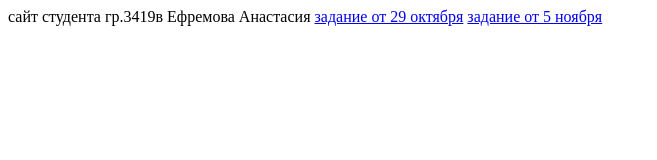
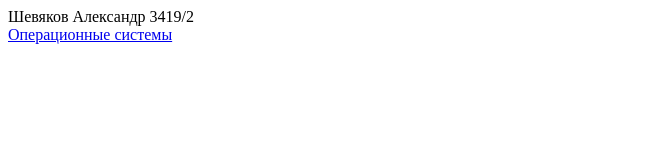
Before and after one commit to ginest24/Amayanama.github.io, a plain HTML site: page index.html in a window 1280 px wide. Shown: the whole page, without its empty margins (0-657 px from the left). Drawn offline with Linux system fonts and the light colour scheme.

Commit message:
Add files via upload

```diff
--- a/index.html
+++ b/index.html
@@ -1,13 +1,13 @@
-<html>
-  <head>
-  </head>
-    <body>
-      сайт студента гр.3419в Ефремова Анастасия
-      <a href='25oct24.html>задание от 25 октября</a>
-      <a href='29oct24.html>задание от 29 октября</a>
-      <a href='01nov24.html>задание от 1 ноября </a>
-      <a href='05nov24.html>задание от 5 ноября </a>
-      <a href='08nov24.html>задание от 8 ноября </a>
-    </body>
-  </head>
+<!DOCTYPE html>
+<html lang="en">
+<head>
+    <meta charset="UTF-8">
+    <meta name="viewport" content="width=device-width, initial-scale=1.0">
+    <title>Document</title>
+</head>
+<body>
+    Шевяков Александр 3419/2
+    <br>
+    <a href="oper.html">Операционные системы</a>
+</body>
 </html>
```
